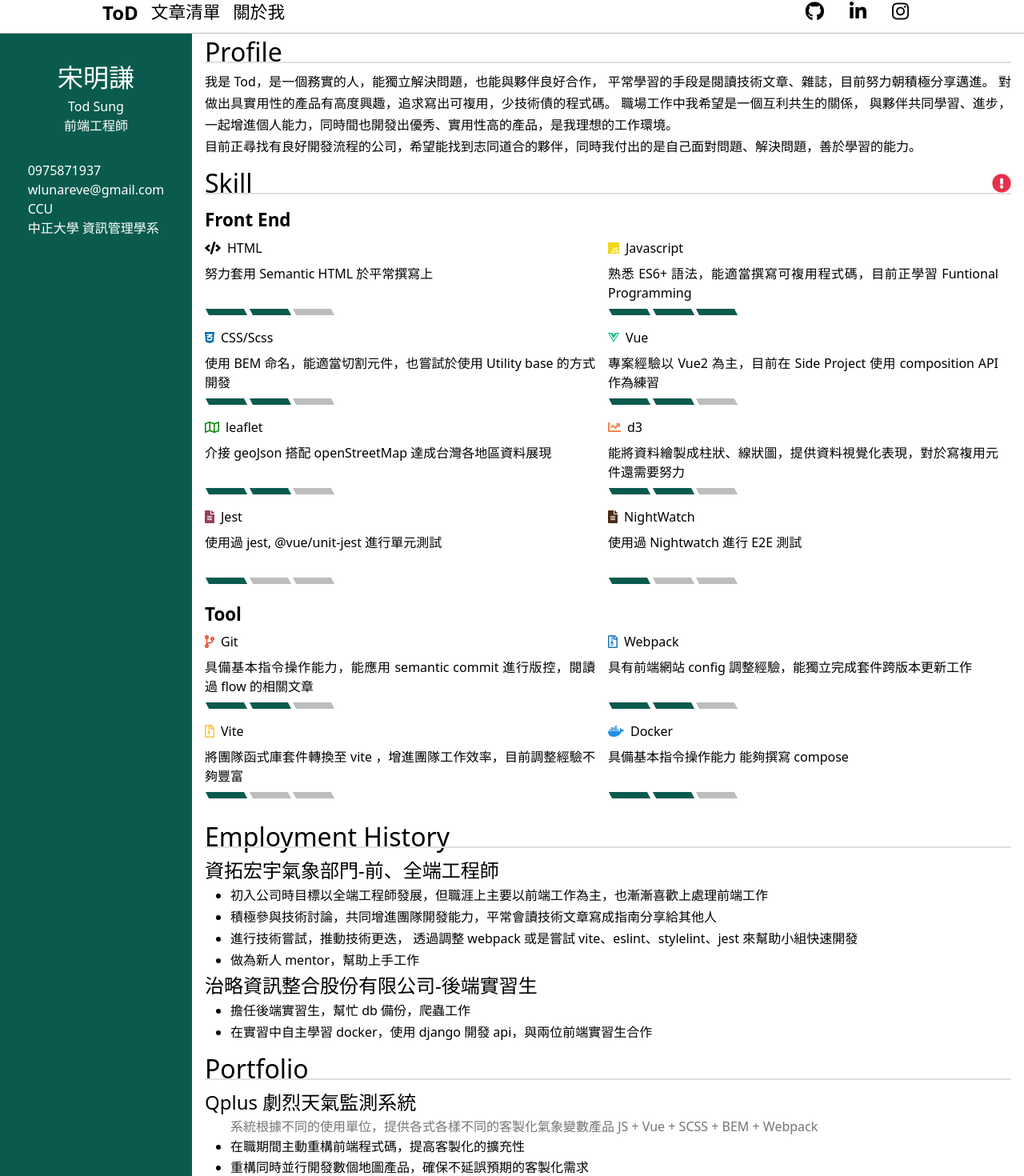
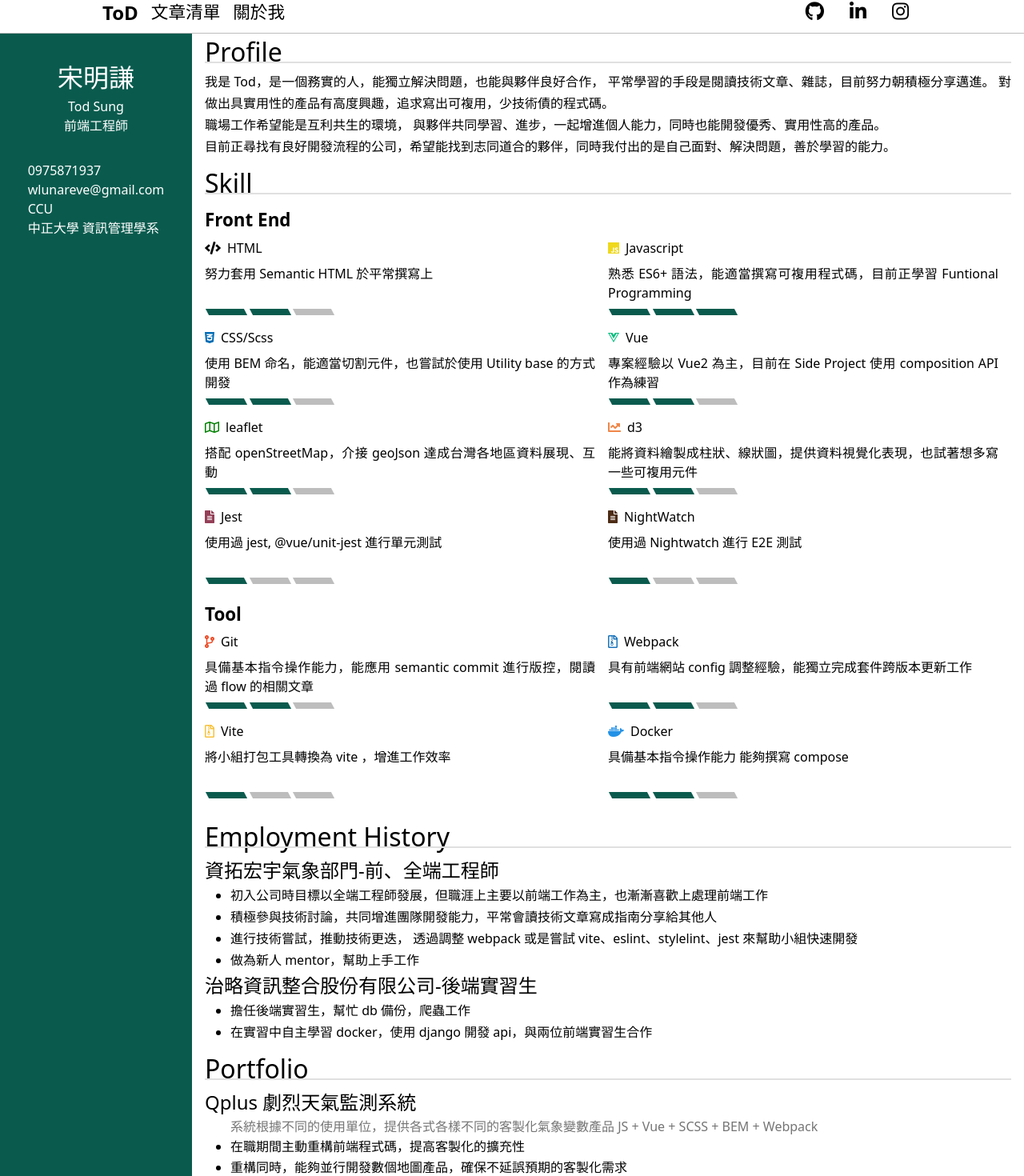
Before and after one commit to wlunareve/archive-wlunareve.github.io, a Vue app in the folder code/: page /cv in a window 1280 px wide. Shown: the part 10-1480 px from the top of the page at 80% size. Built offline with nearby package versions, Linux system fonts and the light colour scheme.

Commit message:
feat: delete useless skill btn

```diff
--- a/code/src/components/cv/content.vue
+++ b/code/src/components/cv/content.vue
@@ -12,54 +12,22 @@
         我是 Tod，是一個務實的人，能獨立解決問題，也能與夥伴良好合作，
         平常學習的手段是閱讀技術文章、雜誌，目前努力朝積極分享邁進。
         對做出具實用性的產品有高度興趣，追求寫出可複用，少技術債的程式碼。
-        職場工作中我希望是一個互利共生的關係，
-        與夥伴共同學習、進步，一起增進個人能力，同時間也開發出優秀、實用性高的產品，是我理想的工作環境。
+      </p>
+      <p class="profile__content">
+        職場工作希望能是互利共生的環境，
+        與夥伴共同學習、進步，一起增進個人能力，同時也能開發優秀、實用性高的產品。
       </p>
       <p
         class="profile__content"
       >
-        目前正尋找有良好開發流程的公司，希望能找到志同道合的夥伴，同時我付出的是自己面對問題、解決問題，善於學習的能力。
+        目前正尋找有良好開發流程的公司，希望能找到志同道合的夥伴，同時我付出的是自己面對、解決問題，善於學習的能力。
       </p>
     </section>
 
     <section class="cv-content__section">
       <h1 class="cv-content__title">
         Skill
-        <i class="icon fas fa-exclamation-circle"
-          @click="showSkillExplanation"
-        />
       </h1>
-      <div v-if="isShowSkillExplanation"
-        class="skill__explanation"
-      >
-        <span>閱讀過文章，積極應用、內化、融入到經驗中</span>
-        <div class="skill__level">
-          <div v-for="(levelItem, index) in [...Array(3)]"
-            :key="index"
-            class="skill__level-item"
-            :class="{
-              'skill__level-item--active': index <= 0
-            }"
-          />
-        </div>
-        <span>可以自行處理問題、擁有獨立完成作業的經驗</span>
-        <div class="skill__level">
-          <div v-for="(levelItem, index) in [...Array(3)]"
-            :key="index"
-            class="skill__level-item"
-            :class="{
-              'skill__level-item--active': index <= 1
-            }"
-          />
-        </div>
-        <span>能快速找到問題，或能幫忙別人偵錯異常狀況</span>
-        <div class="skill__level">
-          <div v-for="(levelItem, index) in [...Array(3)]"
-            :key="index"
-            class="skill__level-item skill__level-item--active"
-          />
-        </div>
-      </div>
       <h2 class="skill__title">
         Front End
       </h2>
@@ -118,9 +86,9 @@
         subtitle="系統根據不同的使用單位，提供各式各樣不同的客製化氣象變數產品 JS + Vue + SCSS + BEM + Webpack"
         :li-contents="[
           '在職期間主動重構前端程式碼，提高客製化的擴充性',
-          '重構同時並行開發數個地圖產品，確保不延誤預期的客製化需求',
+          '重構同時，能夠並行開發數個地圖產品，確保不延誤預期的客製化需求',
           '利用 Vue I18n 開發中英文版的切換功能',
-          '主動學習 SCSS 及 BEM 套用至修改全新設計頁面'
+          '主動學習 SCSS 及 BEM 套用至全新設計改版網站'
         ]"
       />
       <Article
@@ -202,7 +170,7 @@
         },
         {
           name: 'leaflet',
-          description: '介接 geoJson 搭配 openStreetMap 達成台灣各地區資料展現',
+          description: '搭配 openStreetMap，介接 geoJson 達成台灣各地區資料展現、互動',
           level: 2,
           icon: {
             source: 'far',
@@ -212,7 +180,7 @@
         },
         {
           name: 'd3',
-          description: '能將資料繪製成柱狀、線狀圖，提供資料視覺化表現，對於寫複用元件還需要努力',
+          description: '能將資料繪製成柱狀、線狀圖，提供資料視覺化表現，也試著想多寫一些可複用元件',
           level: 2,
           icon: {
             source: 'fas',
@@ -265,7 +233,7 @@
         },
         {
           name: 'Vite',
-          description: '將團隊函式庫套件轉換至 vite ，增進團隊工作效率，目前調整經驗不夠豐富',
+          description: '將小組打包工具轉換為 vite ，增進工作效率',
           level: 1,
           icon: {
             source: 'far',
@@ -285,18 +253,10 @@
         },
       ]
 
-      const isShowSkillExplanation = ref(false)
-
-      const showSkillExplanation = () => {
-        isShowSkillExplanation.value = !isShowSkillExplanation.value
-      }
-
       return {
         profileContents,
         frontEndSkills,
         toolSkills,
-        isShowSkillExplanation,
-        showSkillExplanation,
       }
     }
   }
```
